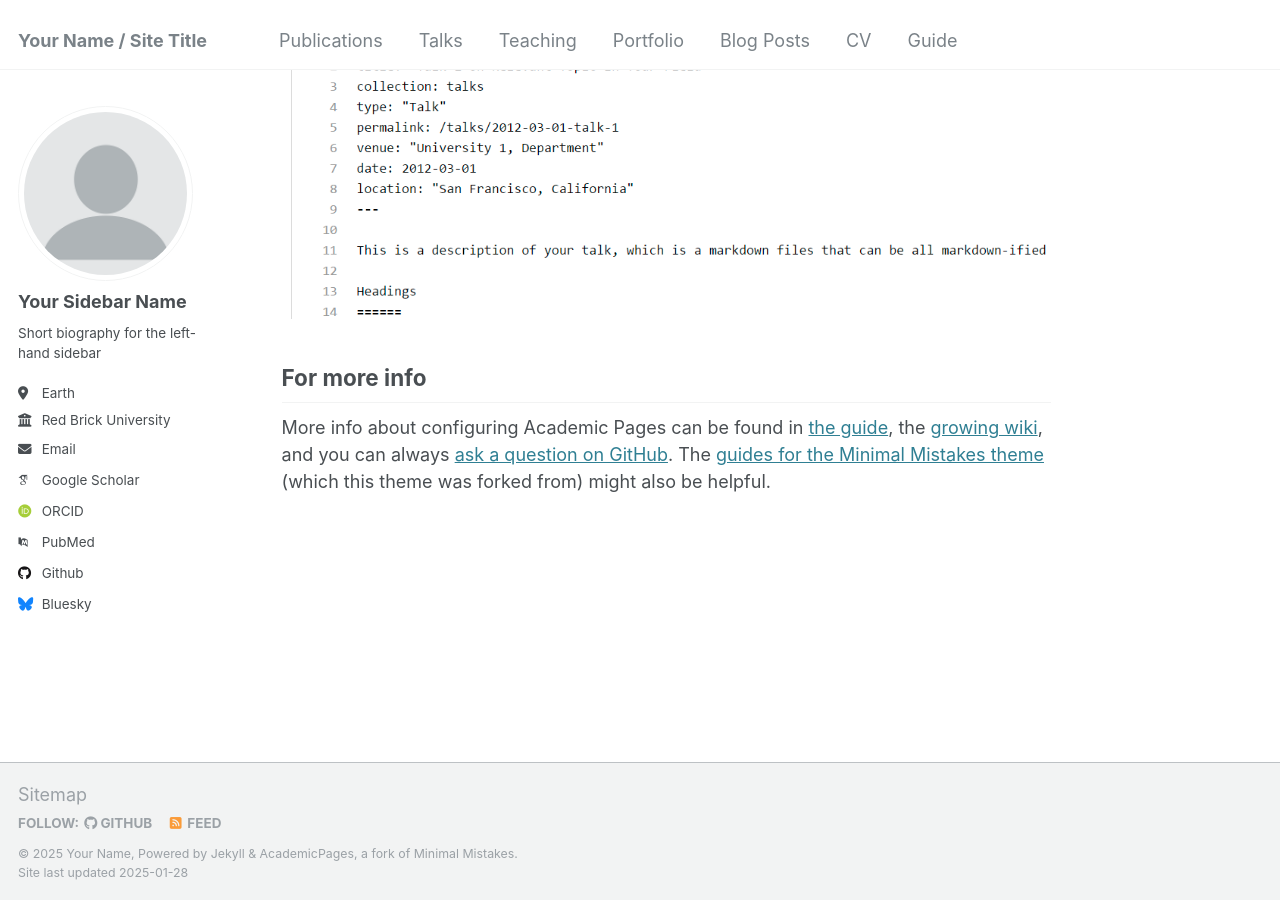
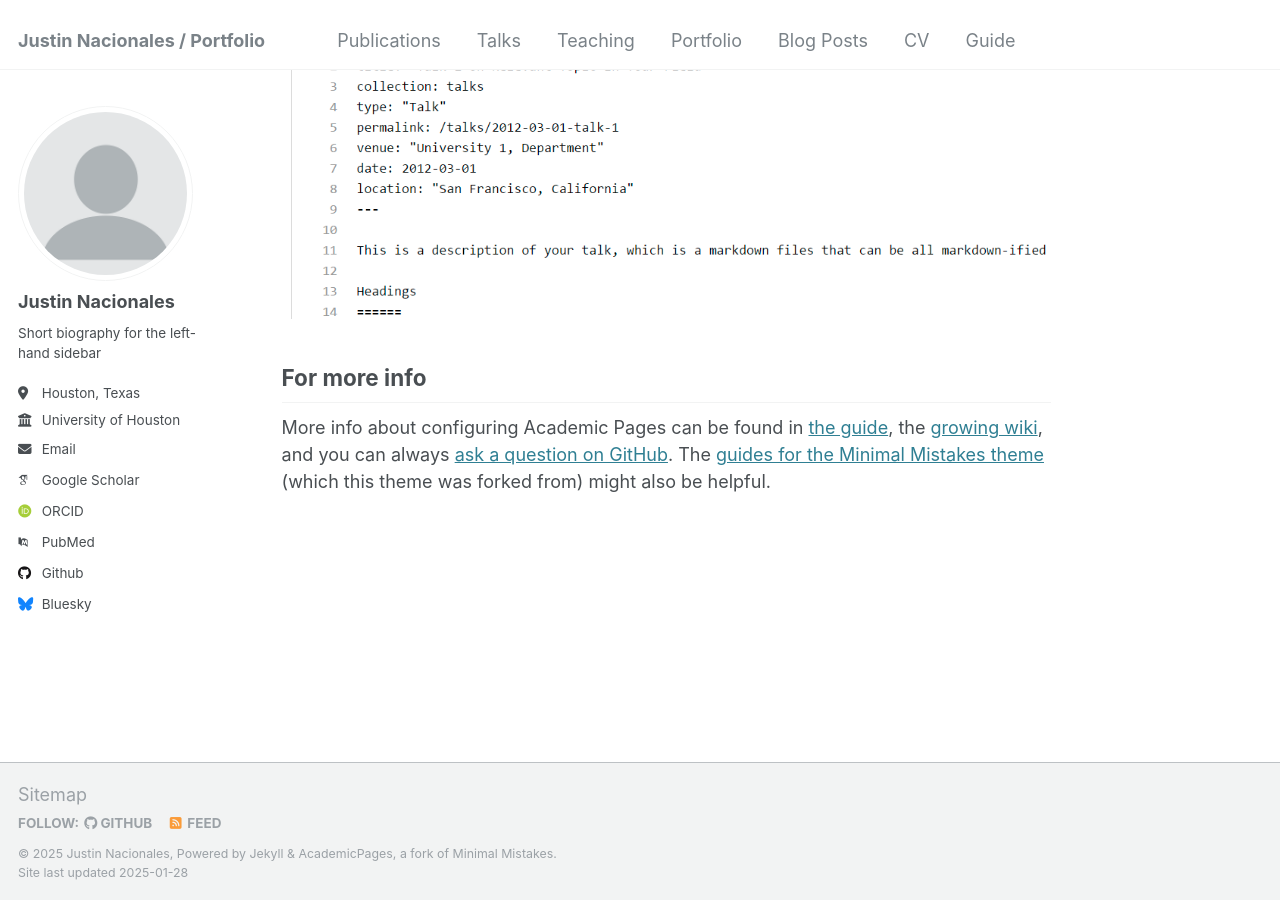
Before and after one commit to jrishere/portfolio, a Jekyll site: the page built from _pages/about.md, in a window 1280 px wide and 900 px high, scrolled down 2643 px. Built offline with Jekyll 4.4.1, drawn with Linux system fonts in a browser that asks for light colours; some web fonts are replaced.

Commit message:
Update _config.yml

```diff
--- a/_config.yml
+++ b/_config.yml
@@ -8,13 +8,13 @@
 
 # Basic Site Settings
 locale                   : "en-US"
-title                    : "Your Name / Site Title"
+title                    : "Justin Nacionales / Portfolio"
 title_separator          : "-"
-name                     : &name "Your Name"
+name                     : &name "Justin Nacionales"
 description              : &description "personal description"
-url                      : https://academicpages.github.io # the base hostname & protocol for your site e.g. "https://[your GitHub username].github.io"
+url                      : https://jrishere.github.io # the base hostname & protocol for your site e.g. "https://jrishere.github.io"
 baseurl                  : "" # the subpath of your site, e.g. "/blog"
-repository               : "academicpages/academicpages.github.io"
+repository               : "portfolio/jrishere.github.io"
 
 # Site Author - The following control what appear as part of the author content on the side bar.
 #               If a field is blank the icon and link will not appear, otherwise it will be shown.
@@ -22,13 +22,13 @@ repository               : "academicpages/academicpages.github.io"
 author:
   # Biographic information
   avatar           : "profile.png"
-  name             : "Your Sidebar Name"
-  pronouns         : # example: "she/her"
+  name             : "Justin Nacionales"
+  pronouns         : # example: "he/him"
   bio              : "Short biography for the left-hand sidebar"
-  location         : "Earth"
-  employer         : "Red Brick University"
+  location         : "Houston, Texas"
+  employer         : "University of Houston"
   uri              : # URL
-  email            : "none@example.org"
+  email            : "justinnacionales21@gmail.com"
 
   # Academic websites
   arxiv            : # URL - Update with the correct link to your profile
```
